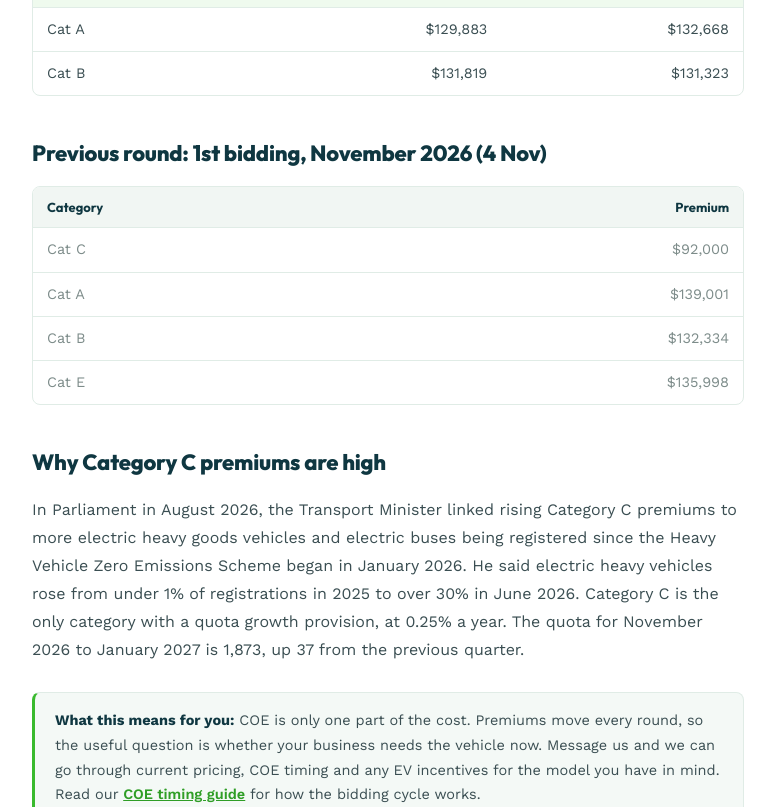
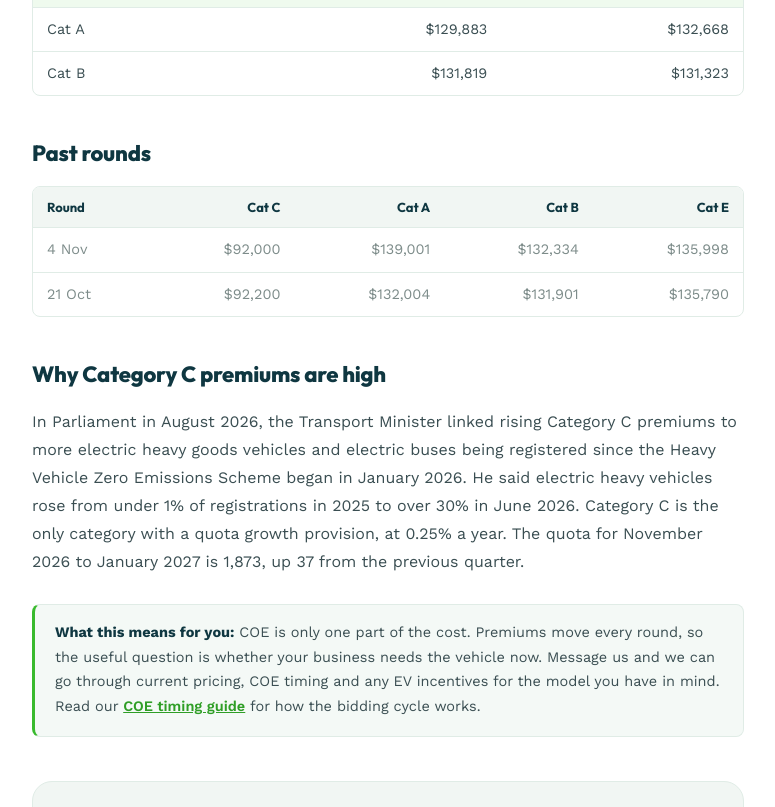
Before and after one commit to davidpeh74/SgCVhub, a plain HTML site: page coe-results.html in a window 1280 px wide. Shown: the part 1120-1927 px from the top of the page, without its empty margins (252-1027 px from the left). Drawn offline with nearby package versions, Linux system fonts and the light colour scheme.

Commit message:
Add files via upload

```diff
--- a/coe-results.html
+++ b/coe-results.html
@@ -147,7 +147,7 @@ html{overflow-x:hidden;}body{font-family:var(--font-body);background:var(--bg);c
 <!-- ======================================================================
   UPDATE AFTER EACH BIDDING ROUND (usually twice a month, results on Wednesday):
   1. Change the "Last updated" line in the hero.
-  2. Move the old "latest" row values into the "previous round" table.
+  2. Add the old "latest" values as a new top row in the "Past rounds" table (keep all old rows).
   3. Type the new numbers into the "latest" table.
   4. Update the "Next results" line.
 ====================================================================== -->
@@ -193,15 +193,14 @@ html{overflow-x:hidden;}body{font-family:var(--font-body);background:var(--bg);c
       </table>
     </div>
 
-    <h2>Previous round: 1st bidding, November 2026 (4 Nov)</h2>
+    <h2>Past rounds</h2>
     <div class="tbl-wrap">
       <table class="tbl">
-        <thead><tr><th>Category</th><th class="num">Premium</th></tr></thead>
+        <thead><tr><th>Round</th><th class="num">Cat C</th><th class="num">Cat A</th><th class="num">Cat B</th><th class="num">Cat E</th></tr></thead>
         <tbody>
-          <tr class="past"><td>Cat C</td><td class="num">$92,000</td></tr>
-          <tr class="past"><td>Cat A</td><td class="num">$139,001</td></tr>
-          <tr class="past"><td>Cat B</td><td class="num">$132,334</td></tr>
-          <tr class="past"><td>Cat E</td><td class="num">$135,998</td></tr>
+          <!-- NEW ROWS GO AT THE TOP: paste the old "latest" values here each round -->
+          <tr class="past"><td>4 Nov</td><td class="num">$92,000</td><td class="num">$139,001</td><td class="num">$132,334</td><td class="num">$135,998</td></tr>
+          <tr class="past"><td>21 Oct</td><td class="num">$92,200</td><td class="num">$132,004</td><td class="num">$131,901</td><td class="num">$135,790</td></tr>
         </tbody>
       </table>
     </div>
```
Also changed, not shown: blog.html (+15 -15 lines).
